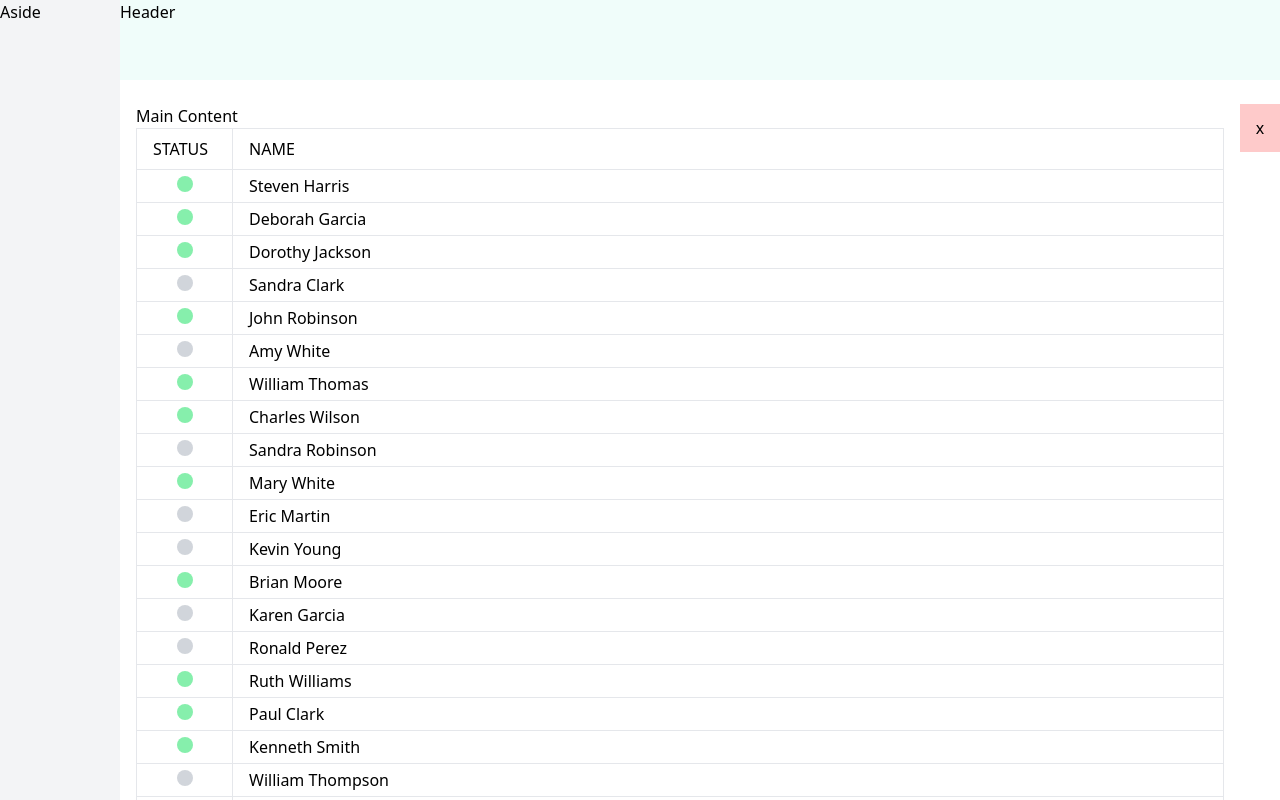
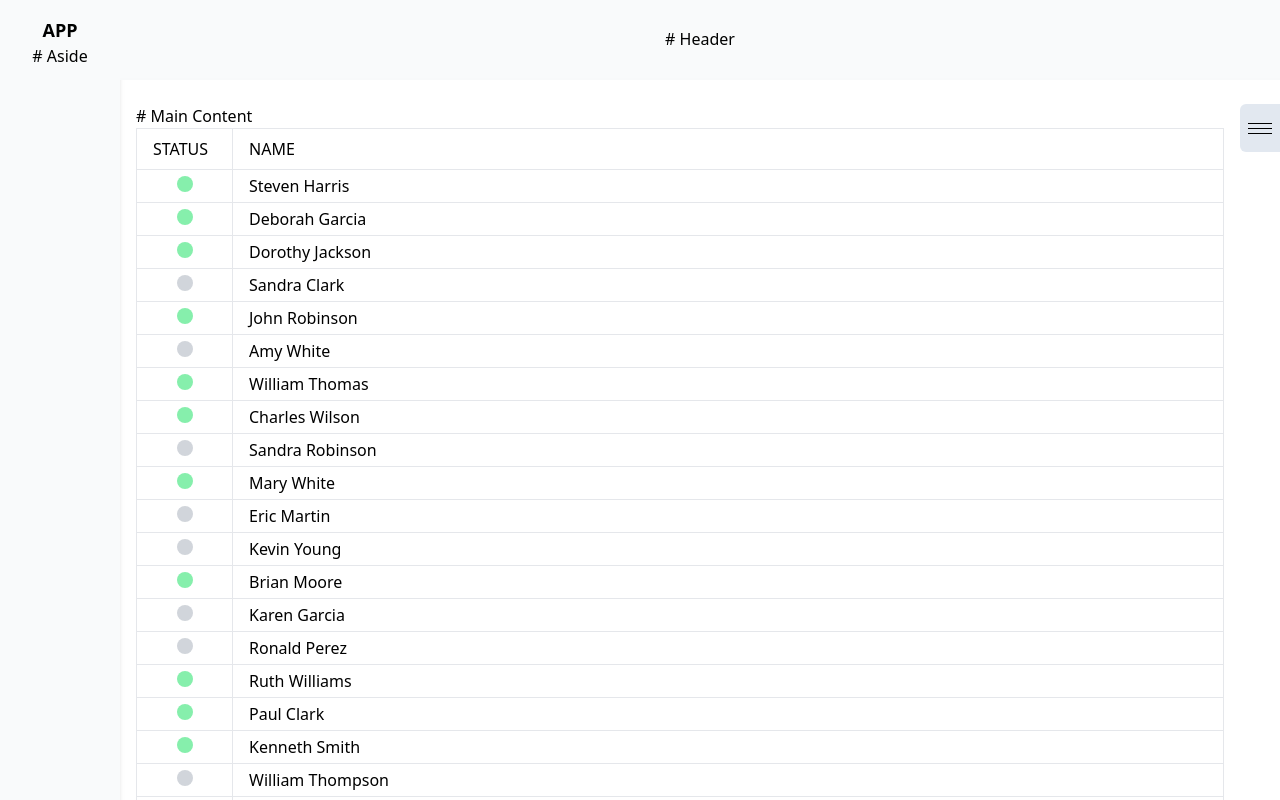
Before and after one commit to williamafil/amastek-prep, a React (Create React App) app: page / in a window 1280 px wide. Shown: the top 800 px of the page. Built offline with nearby package versions, Linux system fonts and the light colour scheme; the HTML template or start-up script is replaced by a standard one.

Commit message:
Edit layout style

```diff
--- a/src/components/Aside.tsx
+++ b/src/components/Aside.tsx
@@ -1,7 +1,12 @@
 import React from "react";
 
 const Aside = () => {
-  return <div className="h-full w-[120px] bg-gray-100">Aside</div>;
+  return (
+    <div className="h-full w-[120px] bg-gray-50 shadow-md text-center ">
+      <h1 className="pt-4 font-bold text-lg">APP</h1>
+      <h2># Aside</h2>
+    </div>
+  );
 };
 
 export default Aside;
--- a/src/components/Drawer.tsx
+++ b/src/components/Drawer.tsx
@@ -13,16 +13,18 @@ interface Props {
 
 const Drawer = ({ isOpen, onToggle, selectedItem, total }: Props) => {
   return (
-    <aside className={clsx("relative bg-slate-100")}>
+    <aside className={clsx("relative bg-slate-200")}>
       <div
         onClick={onToggle}
         className={clsx(
           "cursor-pointer",
-          "absolute top-6 -left-10 w-10 h-12 bg-red-200",
-          "flex justify-center items-center",
+          "absolute top-6 -left-10 w-10 h-12 bg-slate-200 rounded-tl-md rounded-bl-md",
+          "flex flex-col justify-center items-center space-y-1",
         )}
       >
-        x
+        <div className="w-6 h-[1px] bg-black"></div>
+        <div className="w-6 h-[1px] bg-black"></div>
+        <div className="w-6 h-[1px] bg-black"></div>
       </div>
 
       <div
@@ -38,9 +40,8 @@ const Drawer = ({ isOpen, onToggle, selectedItem, total }: Props) => {
             !isOpen ? " opacity-0" : " opacity-100 delay-1000",
           )}
         >
-          {/* <div className="absolute top-0 right-0 w-full h-full bg-green-100"> */}
-          {/* <div className=" transition-opacity"> */}
           {!selectedItem && <p className="mt-2">目前資料量：{total}</p>}
+
           {selectedItem && (
             <div>
               <h2>{selectedItem.name}</h2>
--- a/src/components/Header.tsx
+++ b/src/components/Header.tsx
@@ -1,7 +1,11 @@
 import React from "react";
 
 const Header = () => {
-  return <header className="h-[80px] bg-teal-50">Header</header>;
+  return (
+    <header className="h-[80px] bg-gray-50 border-b-2 border-opacity-30 border-gray-100 flex justify-center items-center">
+      <h2># Header</h2>
+    </header>
+  );
 };
 
 export default Header;
--- a/src/components/MainContent.tsx
+++ b/src/components/MainContent.tsx
@@ -47,7 +47,7 @@ const MainContent = ({ mockData }: Props) => {
   return (
     <div className="flex">
       <section className={clsx("flex-1", "mr-10 px-4 py-6")}>
-        <h2>Main Content</h2>
+        <h2># Main Content</h2>
 
         <div>
           {/* THEAD */}
```
